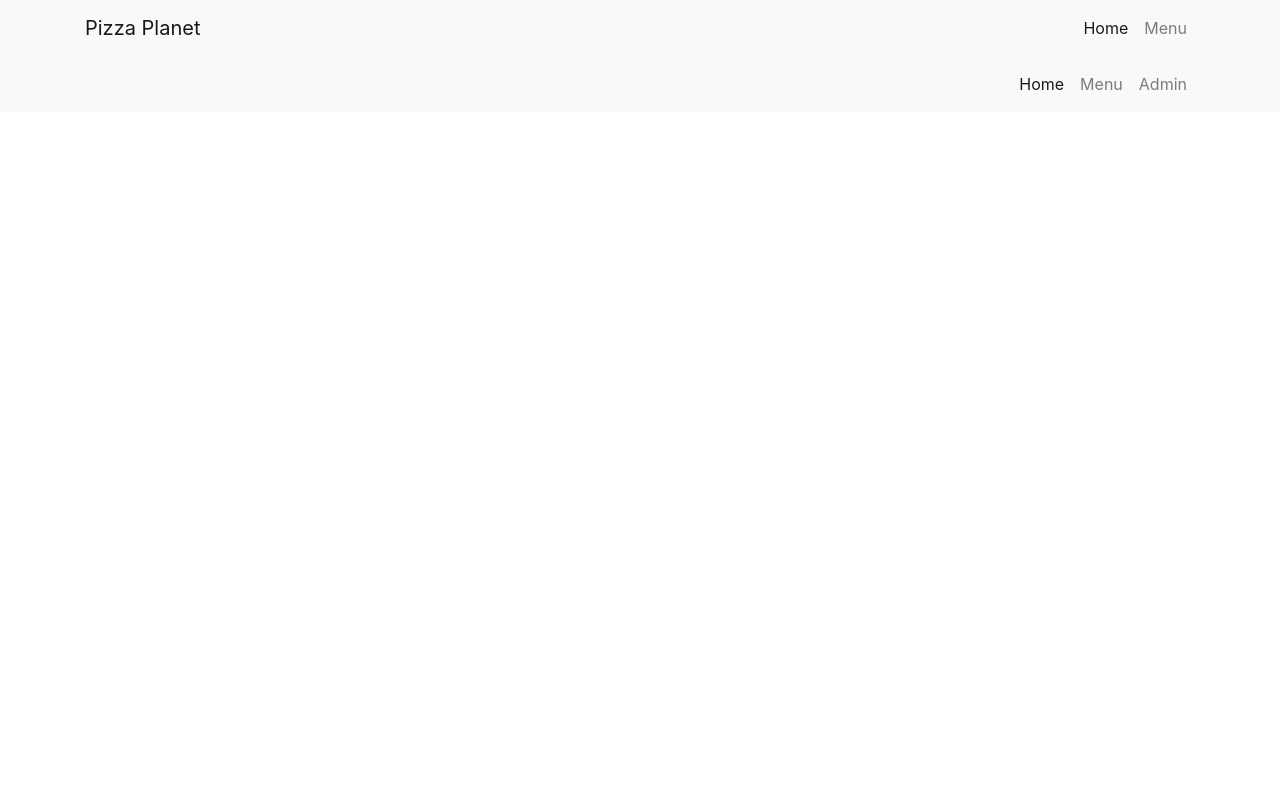
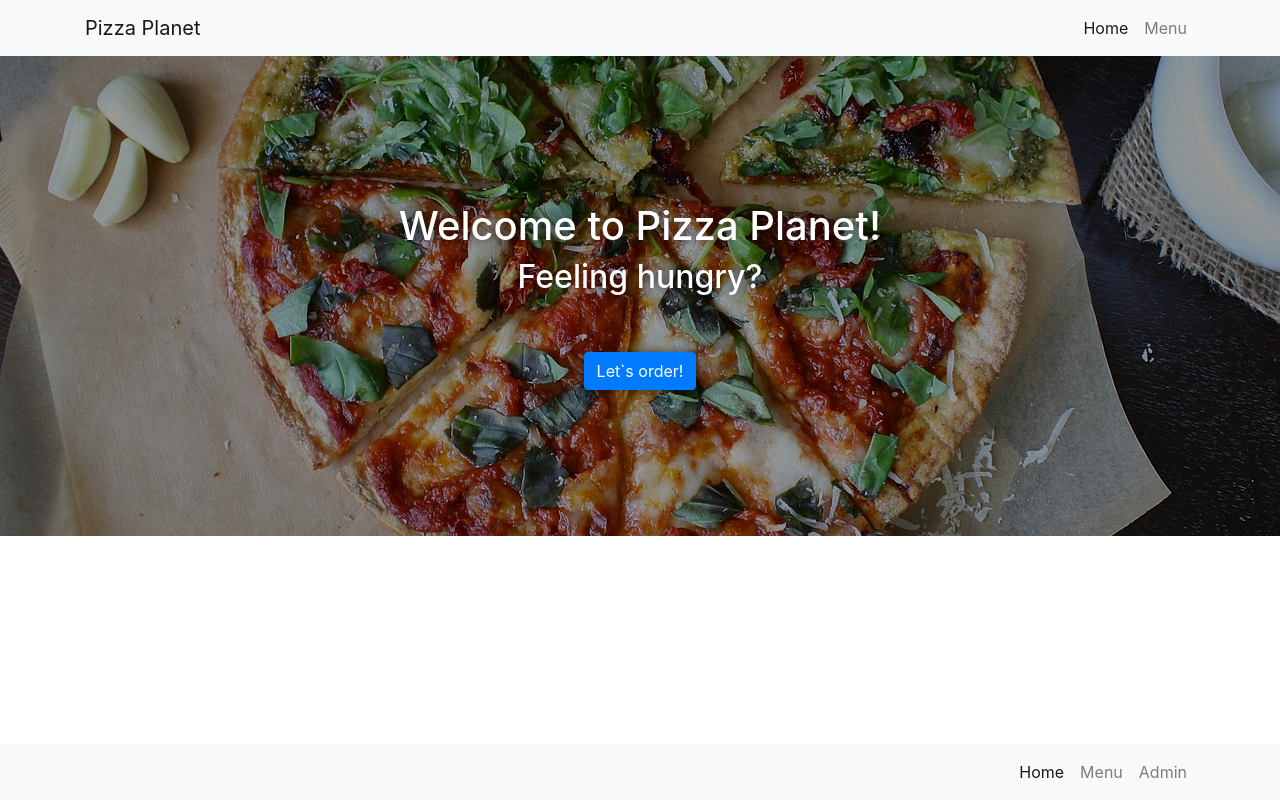
Before and after one commit to 124c4a11/PizzaPlanet-Vue.js-, a Vue app: page / in a window 1280 px wide. Built offline with nearby package versions, Linux system fonts and the light colour scheme; the HTML template or start-up script is replaced by a standard one.

Commit message:
Home: hero

```diff
--- a/src/App.vue
+++ b/src/App.vue
@@ -1,5 +1,5 @@
 <template>
-  <div id="app">
+  <div id="app" class="page">
     <pp-header />
     <router-view/>
     <pp-footer />
@@ -17,3 +17,13 @@ export default {
   }
 }
 </script>
+
+<style>
+  .page {
+    display: flex;
+    flex-direction: column;
+    min-height: 100vh;
+  }
+
+  .main { flex-grow: 1; }
+</style>
--- a/src/views/Home.vue
+++ b/src/views/Home.vue
@@ -1,5 +1,12 @@
 <template>
-  <div class="home">
+  <div class="main">
+    <div class="hero">
+      <div class="hero__content">
+        <h1>Welcome to Pizza Planet!</h1>
+        <h2>Feeling hungry?</h2>
+        <button class="btn btn-primary mt-5">Let`s order!</button>
+      </div>
+    </div>
   </div>
 </template>
 
@@ -9,3 +16,40 @@ export default {
   name: 'home'
 }
 </script>
+
+<style lang="scss">
+.hero {
+  position: relative;
+  display: flex;
+  justify-content: center;
+  align-items: center;
+  min-height: 480px;
+  padding: 15px;
+  color: #fff;
+  text-shadow: 0 0 .5em rgba(0, 0, 0, .5);
+  background-image: url(../assets/pizza.jpg);
+  background-position: center;
+  background-size: cover;
+  background-repeat: no-repeat;
+
+  &::before {
+    content: '';
+    position: absolute;
+    top: 0;
+    left: 0;
+    width: 100%;
+    height: 100%;
+    background-color: rgba(0, 0, 0, .4);
+  }
+
+  .btn {
+    box-shadow: 0 0 .5em rgba(0, 0, 0, .5);
+  }
+}
+
+.hero__content {
+  position: relative;
+  z-index: 2;
+  text-align: center;
+}
+</style>
```
Also changed, not shown: src/assets/pizza.jpg (renamed from src/assets/pizza.jpg.jpg).
